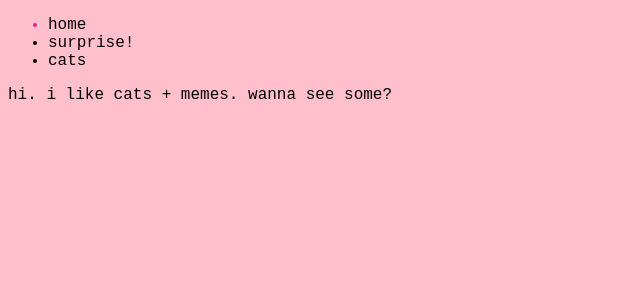
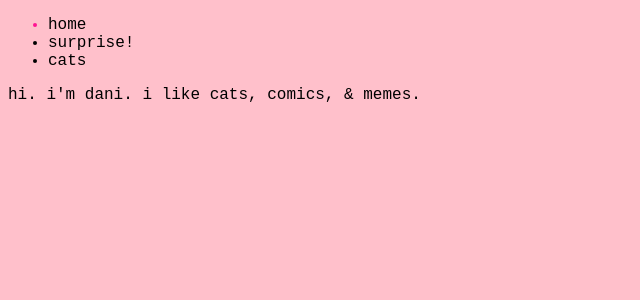
Before and after one commit to daniellaidalia/portfolio, a Jekyll site: the page built from index.html, in a window 1280 px wide. Shown: the top 300 px of the page, without its empty margins (0-640 px from the left). Built offline with Jekyll 4.4.1, drawn with Linux system fonts in a browser that asks for light colours.

Commit message:
Update index.html

```diff
--- a/index.html
+++ b/index.html
@@ -3,4 +3,4 @@ layout: page
 permalink: /
 ---
 
-hi. i like cats + memes. wanna see some?
+hi. i'm dani. i like cats, comics, & memes.
```
